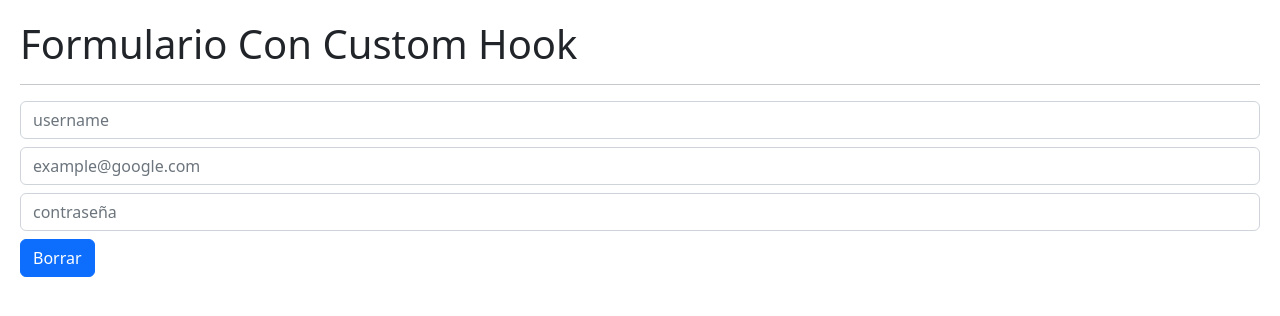
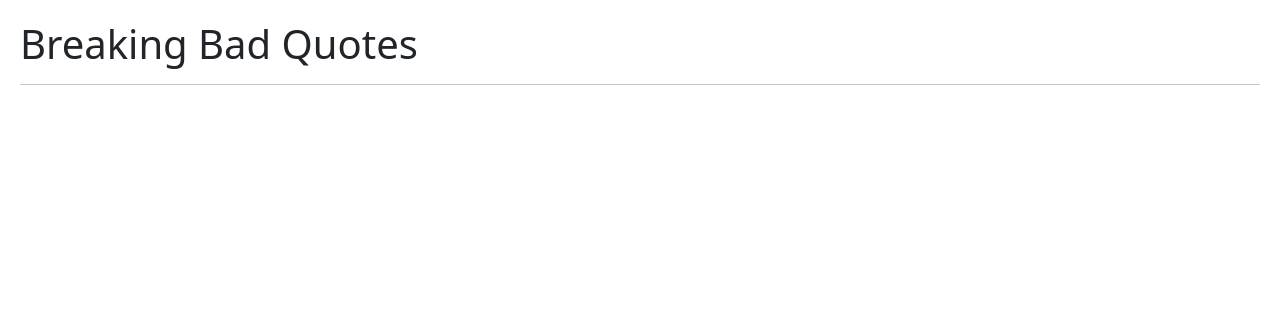
Before and after one commit to AndresHiguitaAMG/Hooks-App, a React (Vite) app: page / in a window 1280 px wide. Shown: the top 316 px of the page. Built offline with nearby package versions, Linux system fonts and the light colour scheme.

Commit message:
implementing the useFetch

```diff
--- /dev/null
+++ b/src/03-examples/MultipleCustomHooks.jsx
@@ -0,0 +1,12 @@
+import React from 'react';
+
+const MultipleCustomHooks = () => {
+  return (
+    <>
+      <h1>Breaking Bad Quotes</h1>
+      <hr />
+    </>
+  );
+};
+
+export default MultipleCustomHooks;
--- a/src/main.jsx
+++ b/src/main.jsx
@@ -1,7 +1,8 @@
 import React from "react";
 import ReactDOM from "react-dom/client";
 // import SimpleForm from "./02-useEffect/SimpleForm";
-import FormWithCustomHook from "./02-useEffect/FormWithCustomHook";
+// import FormWithCustomHook from "./02-useEffect/FormWithCustomHook";
+import MultipleCustomHooks from "./03-examples/MultipleCustomHooks";
 // import CounterWithCustomHook from './01-useState/CounterWithCustomHook';
 // import CounterApp from './01-useState/CounterApp';
 // import HooksApp from './HooksApp';
@@ -9,6 +10,6 @@
 
 ReactDOM.createRoot(document.getElementById("root")).render(
   // <React.StrictMode>
-  <FormWithCustomHook />
+  <MultipleCustomHooks />
   // </React.StrictMode>
 );
```
